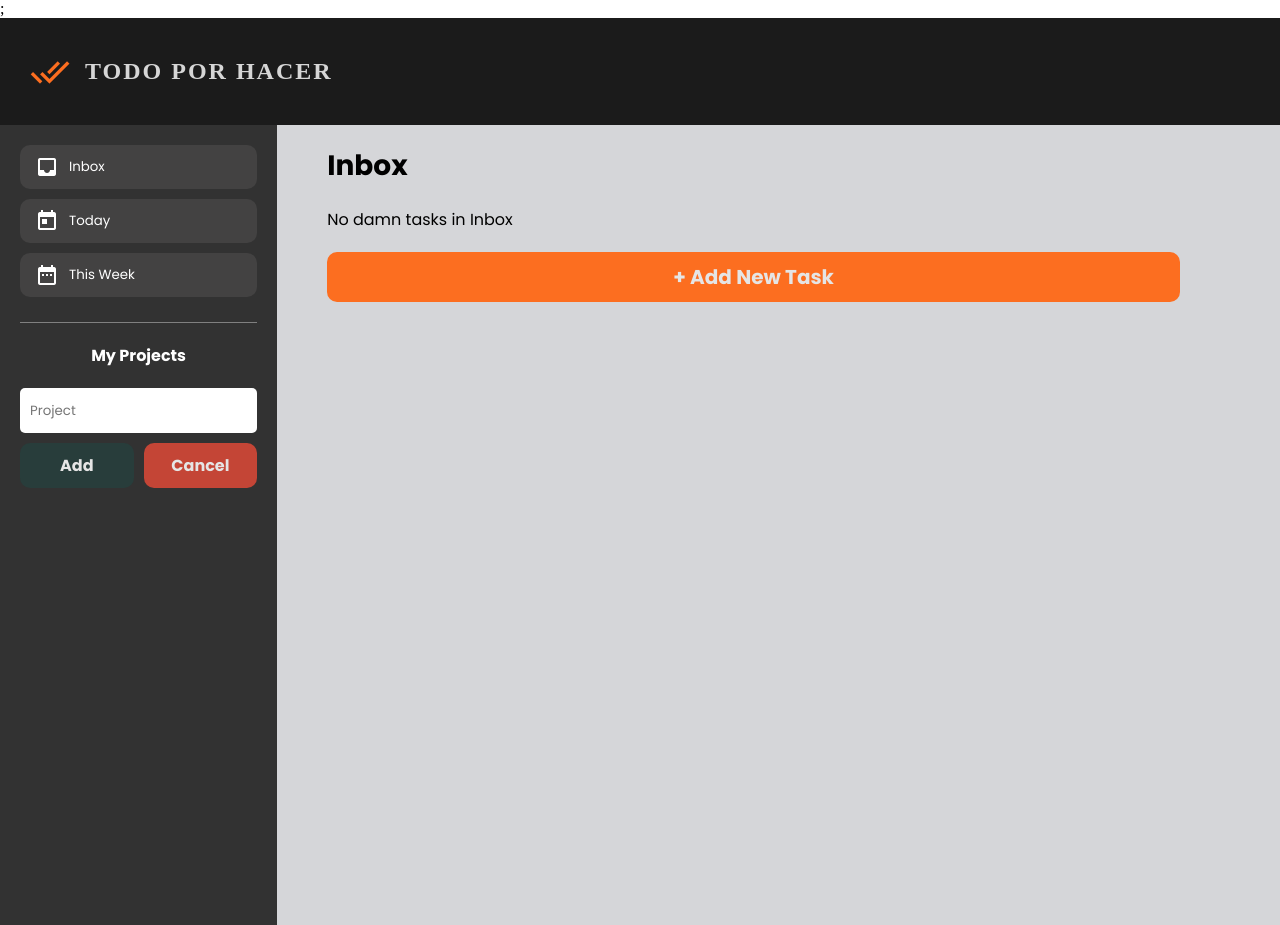
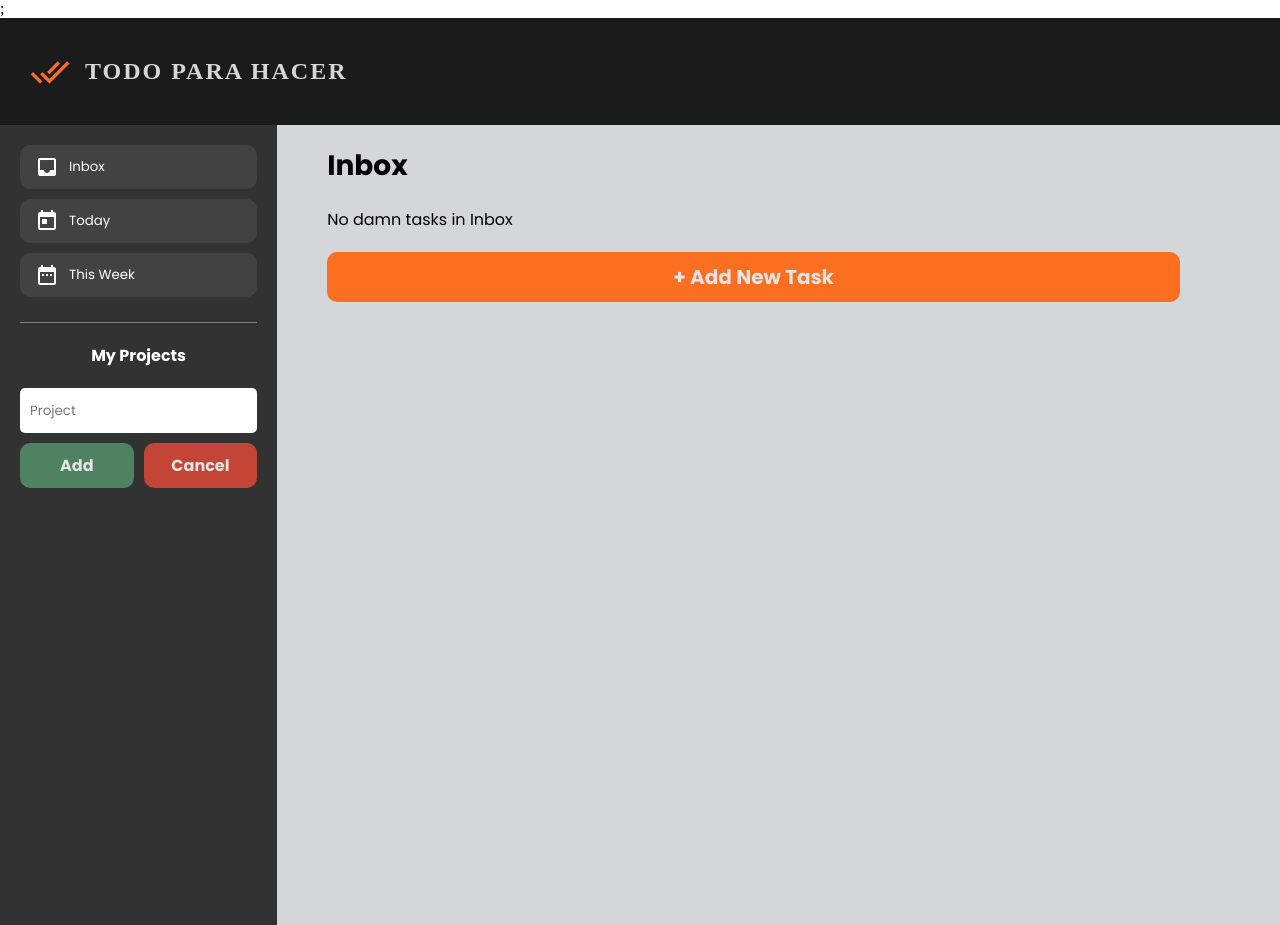
Before and after one commit to Mcjoester/top-todo-app, a website built with webpack: page src/template.html in a window 1280 px wide. Both pictures are taken after a click on the button "+ Add Project". Built offline with nearby package versions, Linux system fonts and the light colour scheme; a web font is replaced by a local one.

Commit message:
changes to add project and add task button colors

```diff
--- a/src/style.css
+++ b/src/style.css
@@ -338,11 +338,11 @@ form {
 }
 
 .submit-form {
-    background-color: #283d3b;
+    background-color: #4e8261;
 }
 
 .submit-form:hover {
-    background-color: #38302e;
+    background-color: #345741;
 }
 
 .cancel-form {
--- a/src/template.html
+++ b/src/template.html
@@ -4,7 +4,7 @@
     <head>
         <meta charset="utf-8">
         <meta http-equiv="X-UA-Compatible" content="IE=edge">
-        <title>Todo Por Hacer</title>
+        <title>Todo Para Hacer</title>
         <meta name="description" content="">
         <meta name="viewport" content="width=device-width, initial-scale=1">
         <link rel="icon" type="image/x-icon" href="/src/favicon.svg">;
@@ -14,7 +14,7 @@
         <header>
          <div class="logo-container">
             <span class="material-icons logo-icon ">done_all</span>
-             <span class="logo"> TODO POR HACER</span>
+             <span class="logo"> TODO PARA HACER</span>
          </div>
         </header>
         <main>
```
